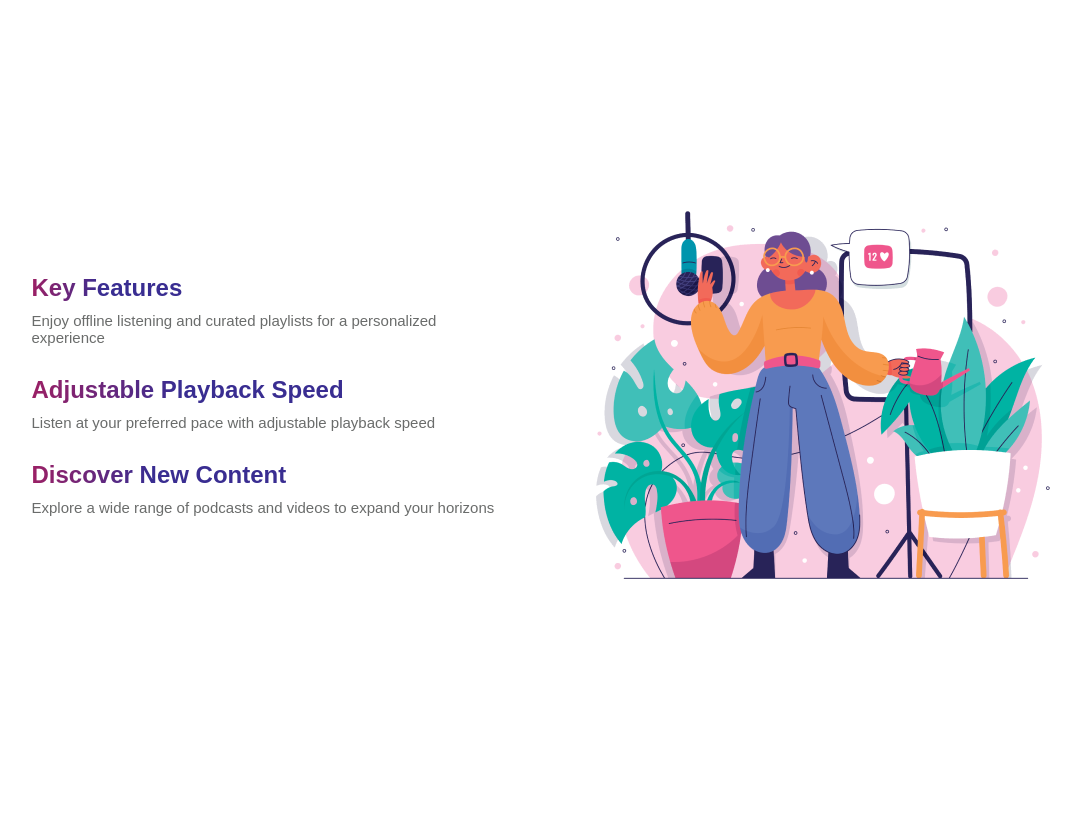
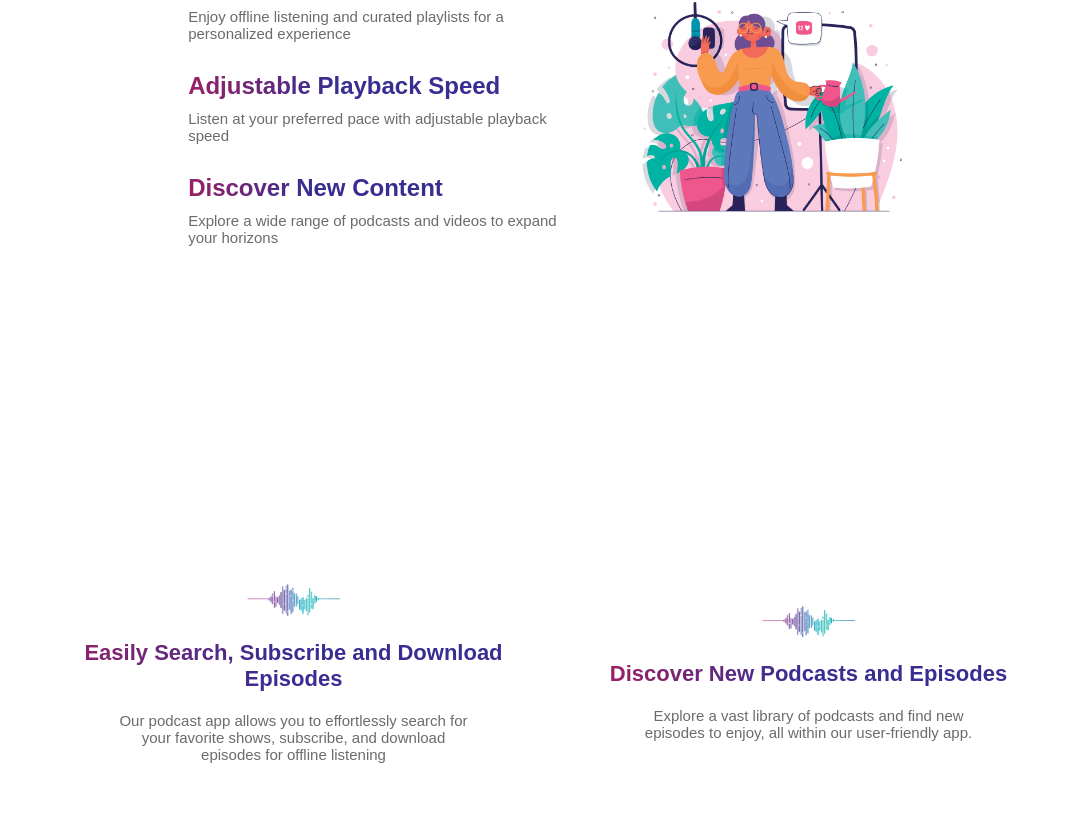
Before and after one commit to bekhzodallaev/milliy-podcast-app, a React (Create React App) app: page / in a window 1280 px wide. Shown: the part 1339-2177 px from the top of the page, without its empty margins (89-1170 px from the left). Built offline with nearby package versions, Linux system fonts and the light colour scheme; a web font is replaced by a local one.

Commit message:
Add responsiveness for Discover Component

```diff
--- a/src/components/LandingPage/Home/DiscoverComponent/DiscoverStyles.module.css
+++ b/src/components/LandingPage/Home/DiscoverComponent/DiscoverStyles.module.css
@@ -37,3 +37,25 @@
   width: 22.9375rem;
   line-height: normal;
 }
+/* Media queries */
+
+@media (min-width: 835px) and (max-width: 1280px) {
+  .parentContainer {
+    padding: 0 3.75rem;
+    flex-wrap: wrap;
+  }
+
+  .reusableContainer {
+    width: 21.5625rem;
+    height: 15.75rem;
+  }
+  .reusableContainer img {
+    width: 6.11938rem;
+  }
+  .headingText {
+    font-size: 1.375rem;
+  }
+  .text {
+    font-size: 0.9375rem;
+  }
+}
--- a/src/components/LandingPage/Home/MainContent/MainContent.module.css
+++ b/src/components/LandingPage/Home/MainContent/MainContent.module.css
@@ -109,7 +109,7 @@
 }
 
 /* Media Queries */
-@media (min-width: 375px) and (max-width: 834px) {
+@media (min-width: 835px) and (max-width: 1280px) {
   .right_side {
     width: 28.375rem;
     background-position: center;
--- a/src/components/LandingPage/Home/Navbar/Navbar.module.css
+++ b/src/components/LandingPage/Home/Navbar/Navbar.module.css
@@ -88,7 +88,7 @@
 }
 
 /* Media queries */
-@media (min-width: 375px) and (max-width: 834px) {
+@media (min-width: 835px) and (max-width: 1280px) {
   .navbar {
     padding: 1.25rem 3.75rem;
   }
--- a/src/components/LandingPage/Home/PodcastInfo/PodcastInfo.module.css
+++ b/src/components/LandingPage/Home/PodcastInfo/PodcastInfo.module.css
@@ -5,6 +5,7 @@
   row-gap: 17rem;
   align-items: center;
   padding: 0rem 7.5rem;
+  width: 100%;
 }
 
 .parent_container {
@@ -13,6 +14,7 @@
   justify-content: center;
   align-items: center;
   gap: 4.375rem;
+  margin-top: 3.12rem;
 }
 
 .image_container {
@@ -112,12 +114,18 @@
 }
 
 /* Media queries */
-@media (min-width: 834px) and (max-width: 1280px) {
+@media (min-width: 835px) and (max-width: 1280px) {
+  .main_container {
+    padding: 0 3.75rem;
+    row-gap: 3.12rem;
+  }
   .image_container {
     width: 18.125rem;
+    height: 16.5rem;
   }
   .podcast_info_main {
     width: 24.5rem;
+    height: 16.5rem;
   }
   .heading {
     font-size: 1.5rem;
@@ -128,4 +136,17 @@
   .info_text_small {
     font-size: 0.9375rem;
   }
+  .info_parent_container {
+    width: 23.5rem;
+    height: 25.125rem;
+  }
+  .image_container_2 {
+    width: 17.485rem;
+  }
+  .image_container_2 img {
+    width: 100%;
+  }
+  .features_container {
+    gap: 1.875rem;
+  }
 }
```
